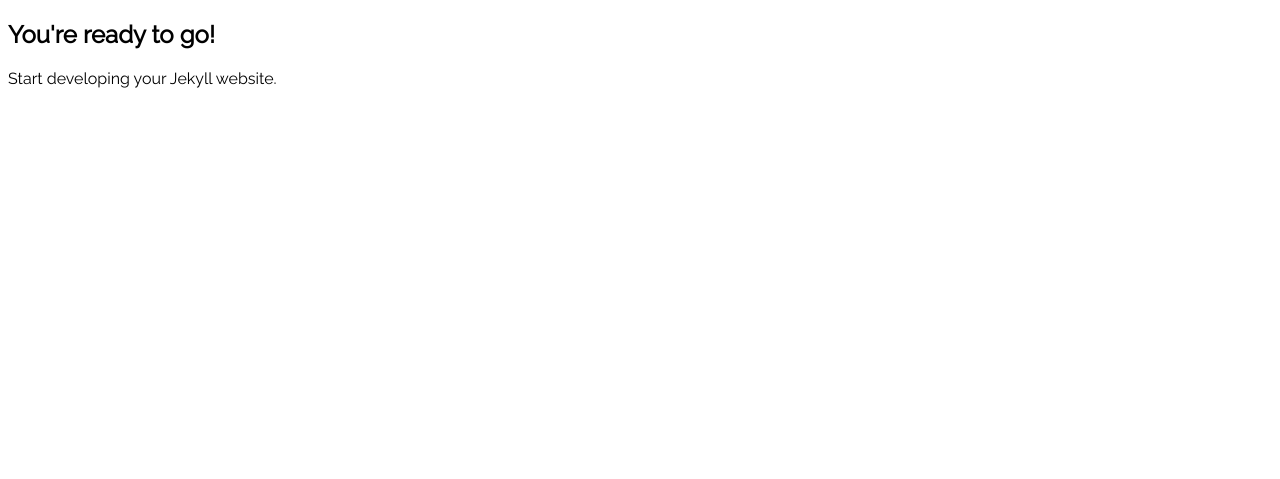
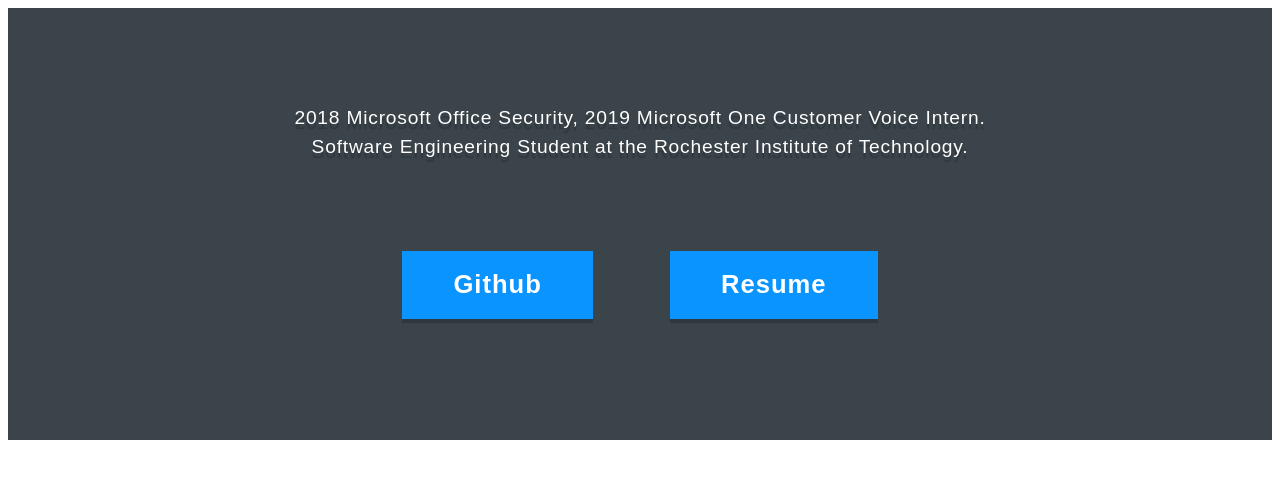
Before and after one commit to galenguyer/galenguyer.github.io, a Jekyll site: the page built from index.html, in a window 1280 px wide. Shown: the top 479 px of the page. Built offline with Jekyll 4.4.1, drawn with Linux system fonts in a browser that asks for light colours.

Commit message:
add whoami componenet to homepage

```diff
--- /dev/null
+++ b/_sass/components/whoami.scss
@@ -0,0 +1,59 @@
+.whoami {
+	position: relative;
+	padding: 6em;
+	background: #3a444a;
+	text-align: center;
+    color: #fff;
+    letter-spacing: 0.05em;
+    font-family: 'PT Sans', sans-serif;
+    .name {
+        font-weight: 700;
+        font-size: 3rem;
+        line-height: 6rem;
+        text-shadow: 0 5px 1px #2f363c;
+    }
+    .description {
+        line-height: 1.8rem;
+        font-size: 1.2rem;
+        text-shadow: 0 5px 1px #2f363c;
+    }
+    .description::selection{
+        text-shadow: none;
+        background-color: #fff;
+        color: #0779cf;
+    }
+    .links {
+        margin: 4em auto 0 auto;
+        display: flex;
+        justify-content: center;
+        flex-wrap: wrap-reverse;
+    }
+    .profilebutton {
+        font-size: 1.2rem;
+        letter-spacing: 1px;
+        font-weight: 700;
+        border: none;
+        font-size: 1.6em;
+        box-shadow: 0 4px 0 0 #2f363c;
+        padding: 0.75em 2em 0.75em 2em;
+        margin: 1em 1.5em 1em 1.5em;
+        background: #0a94ff;
+        text-decoration: none;
+        color: inherit;
+        -moz-transition: background-color 0.2s ease-in-out;
+        -webkit-transition: background-color 0.2s ease-in-out;
+        -ms-transition: background-color 0.2s ease-in-out;
+        transition: background-color 0.2s ease-in-out;
+    }
+    .profilebutton:hover {
+        background: #006cbe;
+    }
+}
+@media screen and (max-width: 1070px) {
+    .whoami {
+        padding: 2em;
+        .description {
+            font-size: 1rem;
+        }
+    }
+}
--- /dev/null
+++ b/assets/css/components/whoami.scss
@@ -0,0 +1,4 @@
+---
+---
+
+@import "components/whoami"
--- a/index.html
+++ b/index.html
@@ -1,10 +1,20 @@
 ---
 layout: default
-title: "Happy Jekylling!"
+title: "Portfolio"
+additional_styles: ["components/whoami"]
 ---
 
 <main>
-<h2>You're ready to go!</h2>
+    <div class="whoami">
+        <div class="description">
+            2018 Microsoft Office Security, 2019 Microsoft One Customer Voice Intern.
+            <br />
+            Software Engineering Student at the Rochester Institute of Technology.
+        </div>
 
-Start developing your Jekyll website.
+        <div class="links">
+            <a href="https://github.com/galenguyer" class="profilebutton">Github</a>
+            <a href="https://cdn.galenguyer.com/doc/Galen-Guyer-Resume-latest.pdf" class="profilebutton">Resume</a>
+        </div>
+    </div>
 </main>
```
